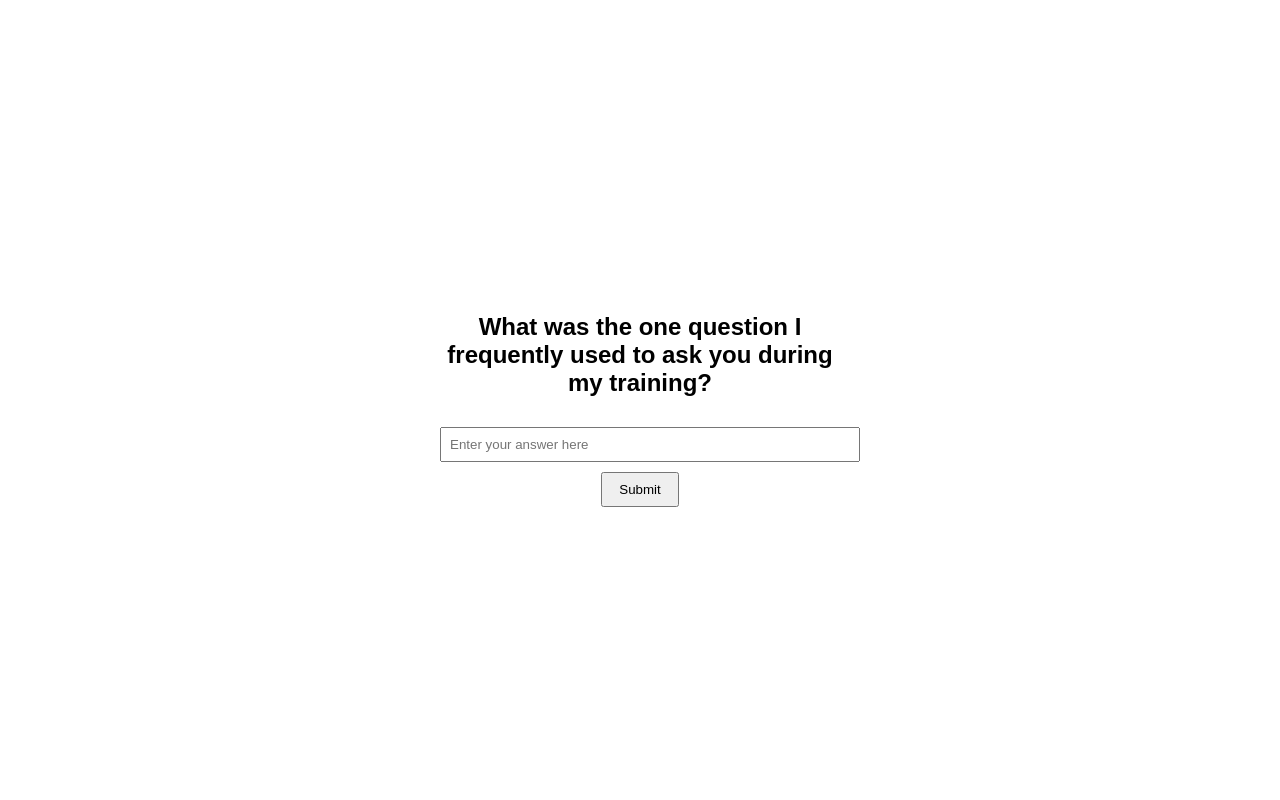
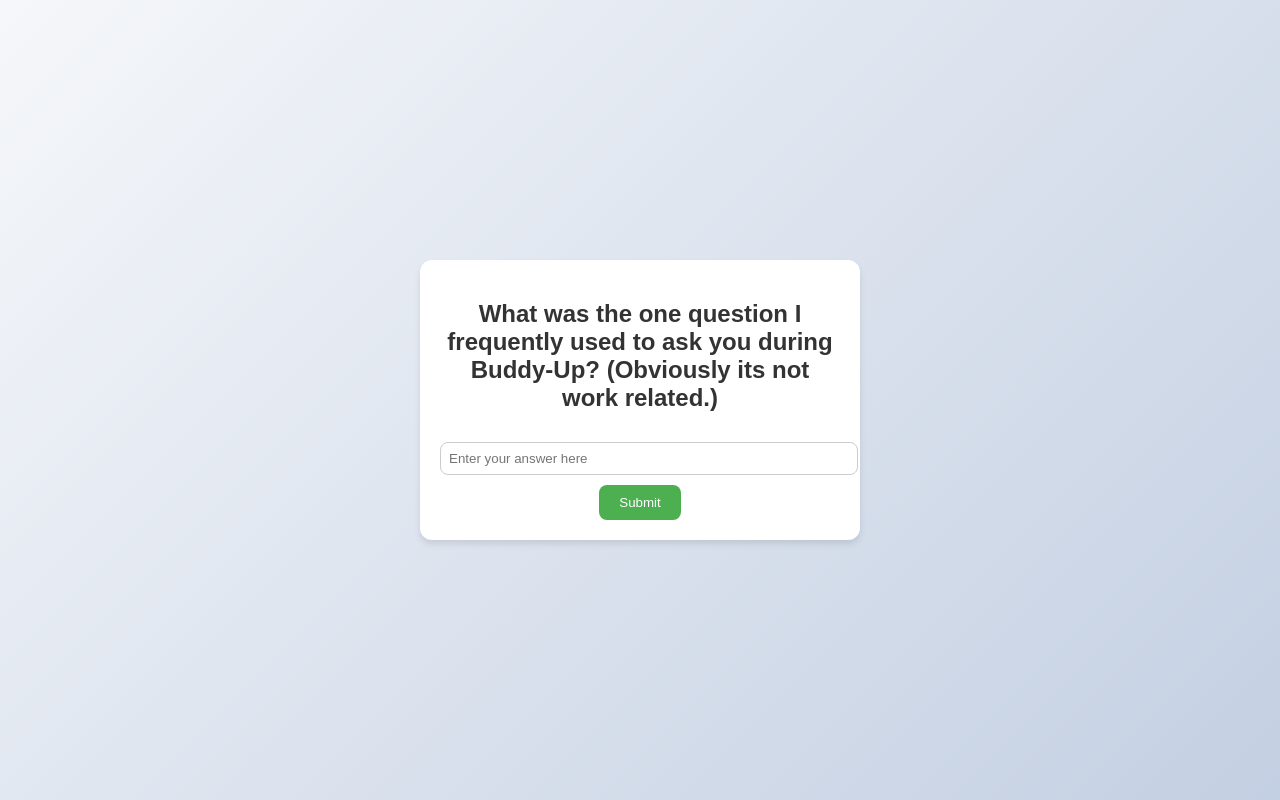
Before and after one commit to MlechchhaSlayer/Project-1, a plain HTML site: page index.html in a window 1280 px wide. Drawn offline with Linux system fonts and the light colour scheme.

Commit message:
Update index.html

```diff
--- a/index.html
+++ b/index.html
@@ -5,25 +5,68 @@
     <meta name="viewport" content="width=device-width, initial-scale=1.0">
     <title>QR Code Verification</title>
     <style>
-        body { font-family: Arial, sans-serif; display: flex; justify-content: center; align-items: center; height: 100vh; margin: 0; }
-        #container { text-align: center; max-width: 400px; }
-        input { margin: 10px 0; padding: 8px; width: 100%; }
-        button { padding: 8px 16px; }
+        body {
+            font-family: 'Arial', sans-serif;
+            display: flex;
+            justify-content: center;
+            align-items: center;
+            height: 100vh;
+            margin: 0;
+            background: linear-gradient(135deg, #f5f7fa, #c3cfe2);
+        }
+        #container {
+            text-align: center;
+            max-width: 400px;
+            background: white;
+            padding: 20px;
+            border-radius: 12px;
+            box-shadow: 0 4px 6px rgba(0, 0, 0, 0.1);
+        }
+        h2 {
+            margin-bottom: 20px;
+            color: #333;
+        }
+        input {
+            margin: 10px 0;
+            padding: 8px;
+            width: 100%;
+            border-radius: 8px;
+            border: 1px solid #ccc;
+        }
+        button {
+            padding: 10px 20px;
+            background-color: #4CAF50;
+            color: white;
+            border: none;
+            border-radius: 8px;
+            cursor: pointer;
+        }
+        button:hover {
+            background-color: #45a049;
+        }
     </style>
     <script>
         function verifyAnswer() {
             const answer = document.getElementById("answer").value.toLowerCase();
             if (answer.includes("favorite") || answer.includes("movie") || answer.includes("show")) {
-                window.location.assign("./success.html"); // Redirect to success page
+                window.location.assign("./success.html");
             } else {
                 alert("Incorrect answer. Try again.");
             }
         }
+        document.addEventListener("DOMContentLoaded", function() {
+            const input = document.getElementById("answer");
+            input.addEventListener("keypress", function(event) {
+                if (event.key === "Enter") {
+                    verifyAnswer();
+                }
+            });
+        });
     </script>
 </head>
 <body>
     <div id="container">
-        <h2>What was the one question I frequently used to ask you during my training?</h2>
+        <h2>What was the one question I frequently used to ask you during Buddy-Up? (Obviously its not work related.)</h2>
         <input type="text" id="answer" placeholder="Enter your answer here">
         <button onclick="verifyAnswer()">Submit</button>
     </div>
```
